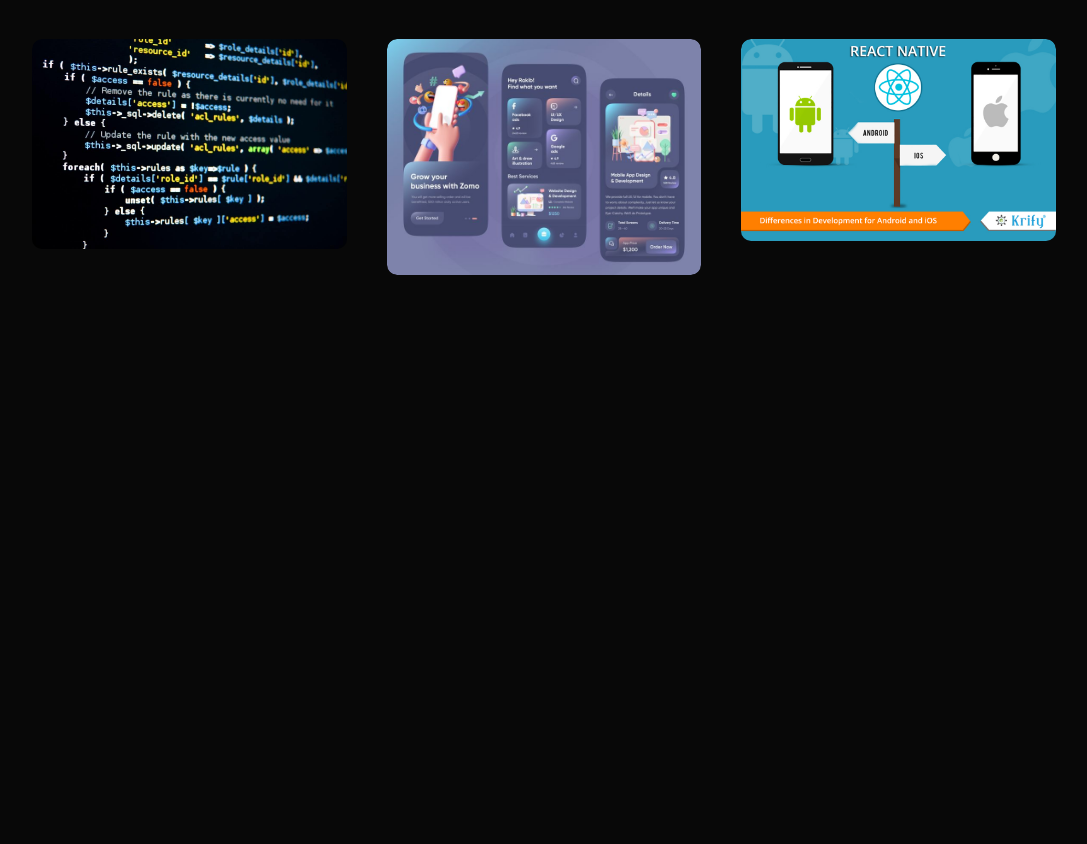
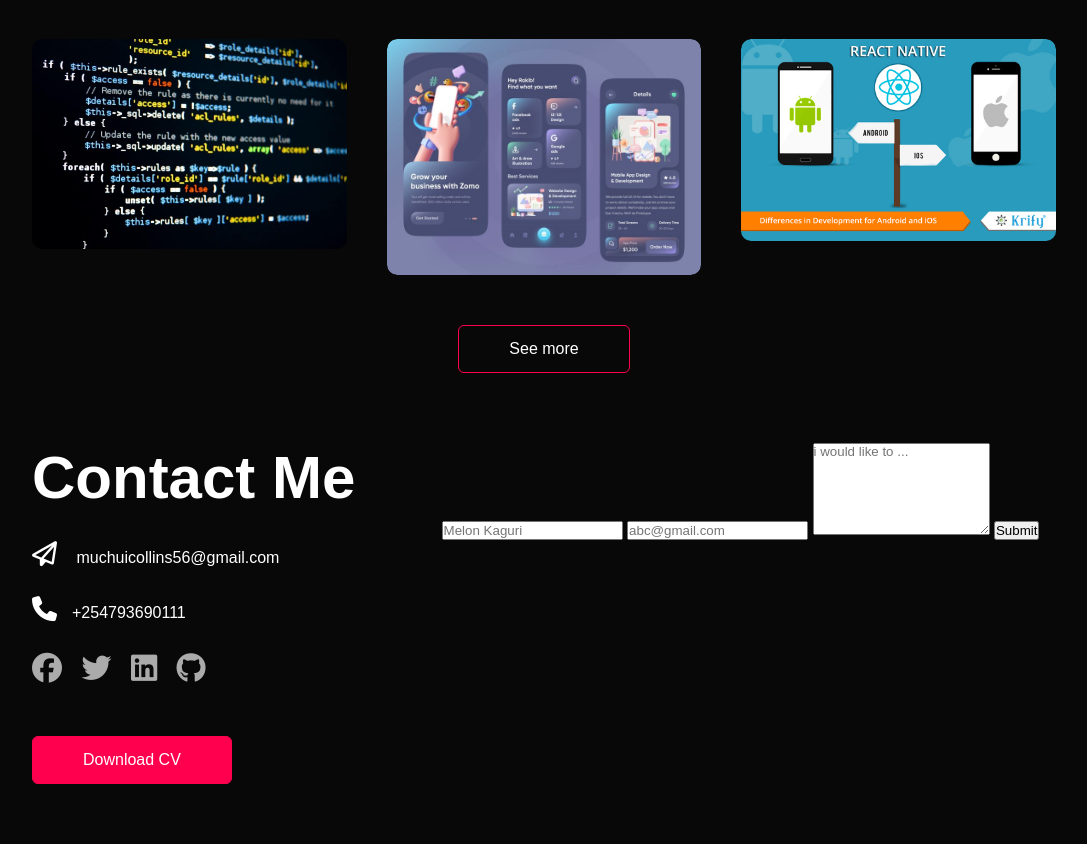
Before and after one commit to Collins-maker/My-Portifolio, a plain HTML site: page index.html in a window 1280 px wide. Shown: the part 1939-2783 px from the top of the page, without its empty margins (96-1183 px from the left). Before the commit the page ends 2224 px from the top, so only its background shows below. Drawn offline with Linux system fonts and the light colour scheme.

Commit message:
worked on contact me section and implemented download cv button working

```diff
--- a/index.html
+++ b/index.html
@@ -184,6 +184,54 @@
             </div>
           </div>
         </div>
+        <a href="#" class="btn">See more</a>
+      </div>
+    </div>
+
+    <!-- ------------contact--------------- -->
+    <div id="contact">
+      <div class="container">
+        <div class="row">
+          <div class="contact-left">
+            <h1 class="subtitle">Contact Me</h1>
+            <p>
+              <i class="fa-regular fa-paper-plane"></i>
+              muchuicollins56@gmail.com
+            </p>
+            <p><i class="fa-solid fa-phone"></i>+254793690111</p>
+            <div class="social-icons">
+              <a href="#"><i class="fa-brands fa-facebook"></i></a>
+              <a href="#"><i class="fa-brands fa-twitter"></i></a>
+              <a href="#"><i class="fa-brands fa-linkedin"></i></a>
+              <a href="#"><i class="fa-brands fa-github"></i></a>
+            </div>
+            <a href="images/Collins Resume.pdf" download class="btn btn2"
+              >Download CV</a
+            >
+          </div>
+          <div class="contact-right">
+            <form>
+              <input
+                type="text"
+                name="name"
+                placeholder="Melon Kaguri"
+                required
+              />
+              <input
+                type="email"
+                name="email"
+                placeholder="abc@gmail.com"
+                required
+              />
+              <textarea
+                name="message"
+                rows="6"
+                placeholder="i would like to ..."
+              ></textarea>
+              <button type="submit">Submit</button>
+            </form>
+          </div>
+        </div>
       </div>
     </div>
 
--- a/style.css
+++ b/style.css
@@ -239,3 +239,52 @@ width: 50%;
 .work:hover .layer{
     height: 100%;
 }
+.btn{
+    display: block;
+    margin: 50px auto;
+    width: fit-content;
+    border: 1px solid #ff004f;
+    padding: 14px 50px;
+    border-radius: 6px;
+    text-decoration: none;
+    color: #fff;
+    transition: background 0.5s;
+}
+.btn:hover{
+    background: #ff004f;
+}
+
+/* ------------contact------------------- */
+.contact-left{
+    flex-basis: 35%;
+}
+
+.contact-right{
+    flex-basis: 60%;
+}
+.contact-left p{
+    margin-top: 30px;
+}
+.contact-left p i{
+    margin-right: 15px;
+    font-size: 25px;
+}
+.social-icons{
+    margin-top: 30px;
+}
+.social-icons a{
+    text-decoration: none;
+    font-size: 30px;
+    margin-right: 15px;
+    color: #ababab;
+    display: inline-block;
+    transition: transform 0.5s;
+}
+.social-icons a:hover{
+    color:#ff004f ;
+    transform: translateY(-5px);
+}
+.btn.btn2{
+  display: inline-block;
+  background: #ff004f;
+}
```
Also changed, not shown: 1 other file.
